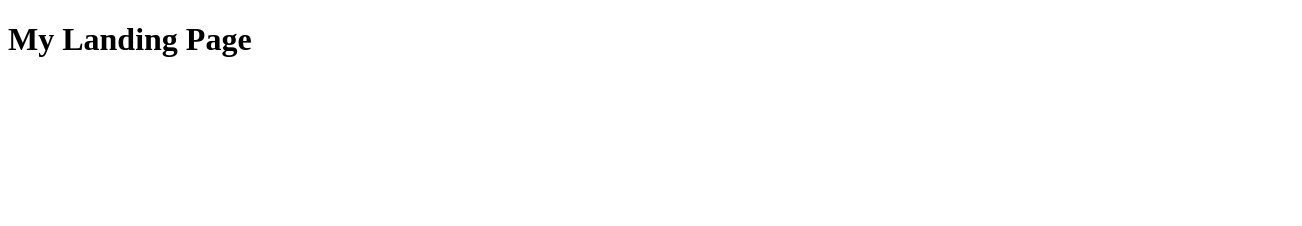
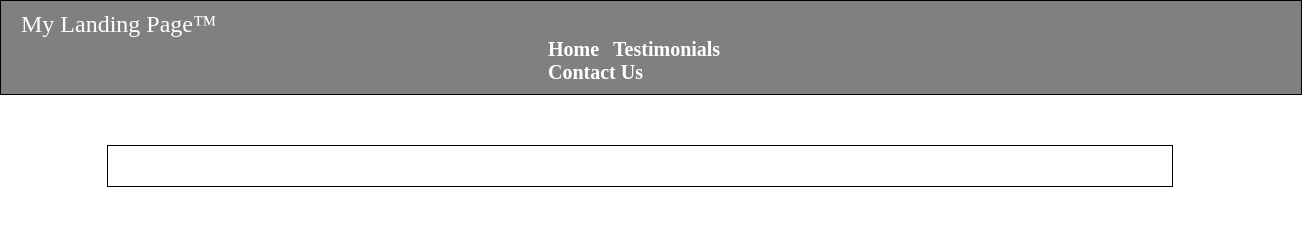
Before and after one commit to Jonathon10k/project-landing-page, a plain HTML site: page index.html in a window 1280 px wide. Shown: the whole page, 1302 px wide, since content can reach past the window. Drawn offline with Linux system fonts and the light colour scheme.

Commit message:
Added basic HTML structure & styling

```diff
--- a/assets/style.css
+++ b/assets/style.css
@@ -0,0 +1,58 @@
+body {
+    padding: 0;
+    margin: 0;
+}
+
+header {
+    width: 100%;
+    margin-bottom: 50px;
+}
+
+h1 {
+    color: #034f84;
+    margin: 0 auto;
+}
+
+.nav-main {
+    width: 100%;
+    border: 1px solid black;
+    background-color: grey;
+    padding: 10px;
+}
+
+.nav-ul {
+    width: 20%;
+    margin: 0 auto;
+}
+
+.nav-ul li {
+    display: inline;
+    color: purple;
+    padding: 5px;
+    font-size: 20px;
+    font-weight: bold;
+}
+
+a {
+    cursor: pointer;
+    color: white;
+    text-decoration: none;
+}
+
+a:hover {
+    color: lightgrey;
+    text-decoration: underline;
+}
+
+.main {
+    border: 1px solid black;
+    width: 80%;
+    padding: 20px;
+    margin: auto;
+}
+
+#nav-logo {
+    color: white;
+    font-size: 24px;
+    margin-left: 10px;
+}
--- a/index.html
+++ b/index.html
@@ -9,11 +9,29 @@
 </head>
 
 <body>
+    <!-- Header content -->
     <header>
-        <h1>My Landing Page</h1>
+       <nav class="nav-main">
+            <span id="nav-logo">My Landing Page™</span>
+            <ul class="nav-ul">
+                <li><a href="#">Home</a></li>
+                <li><a href="#">Testimonials</a></li>
+                <li><a href="#">Contact Us</a></li>
+
+            </ul>
+        </nav>
     </header>
 
 
+
+    <!-- Form content -->
+    <div class="main">
+        <section id="form">
+
+        </section>
+    </div>
+
+    <!-- Footer  content -->
     <footer>
 
     </footer>
```
